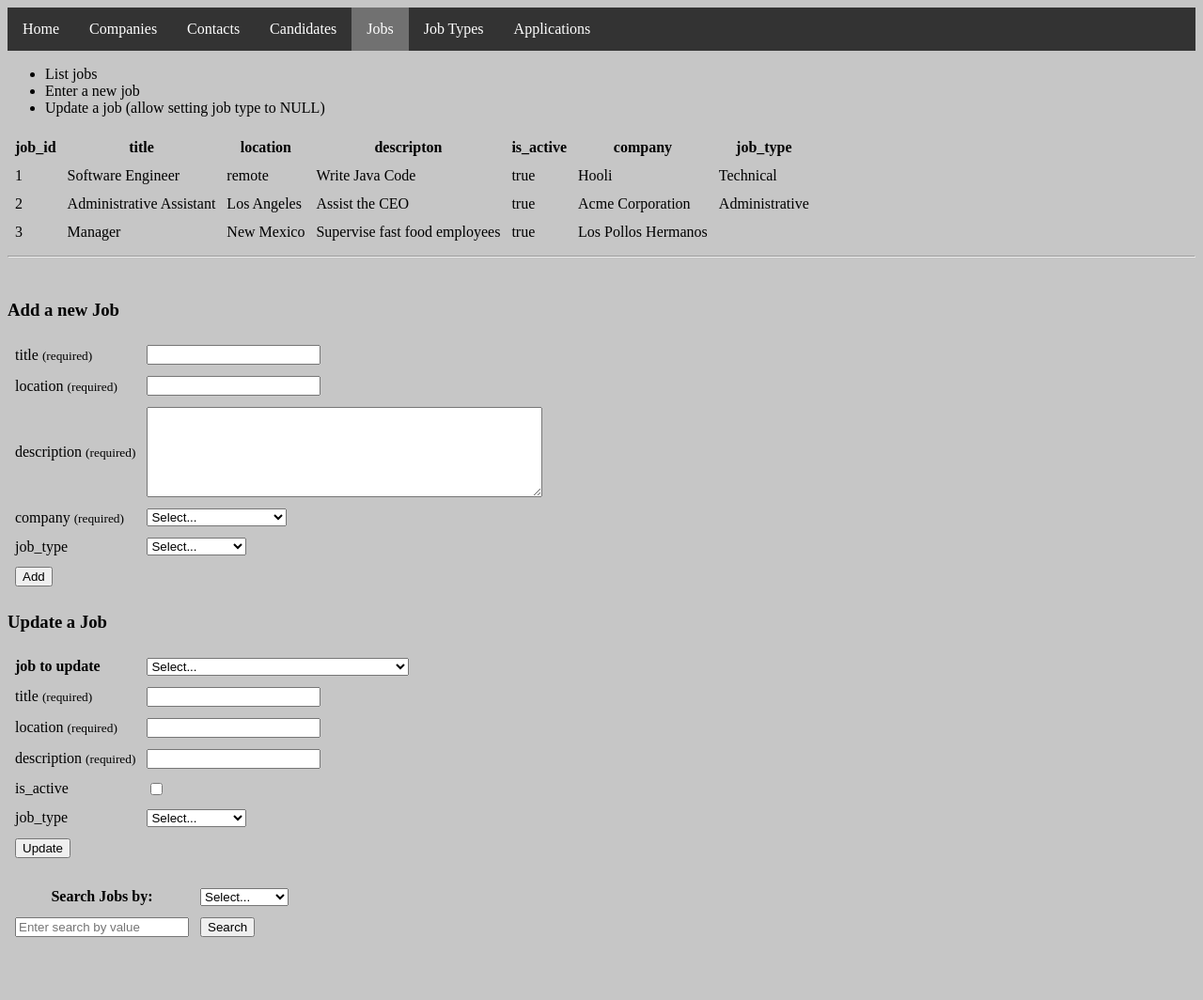
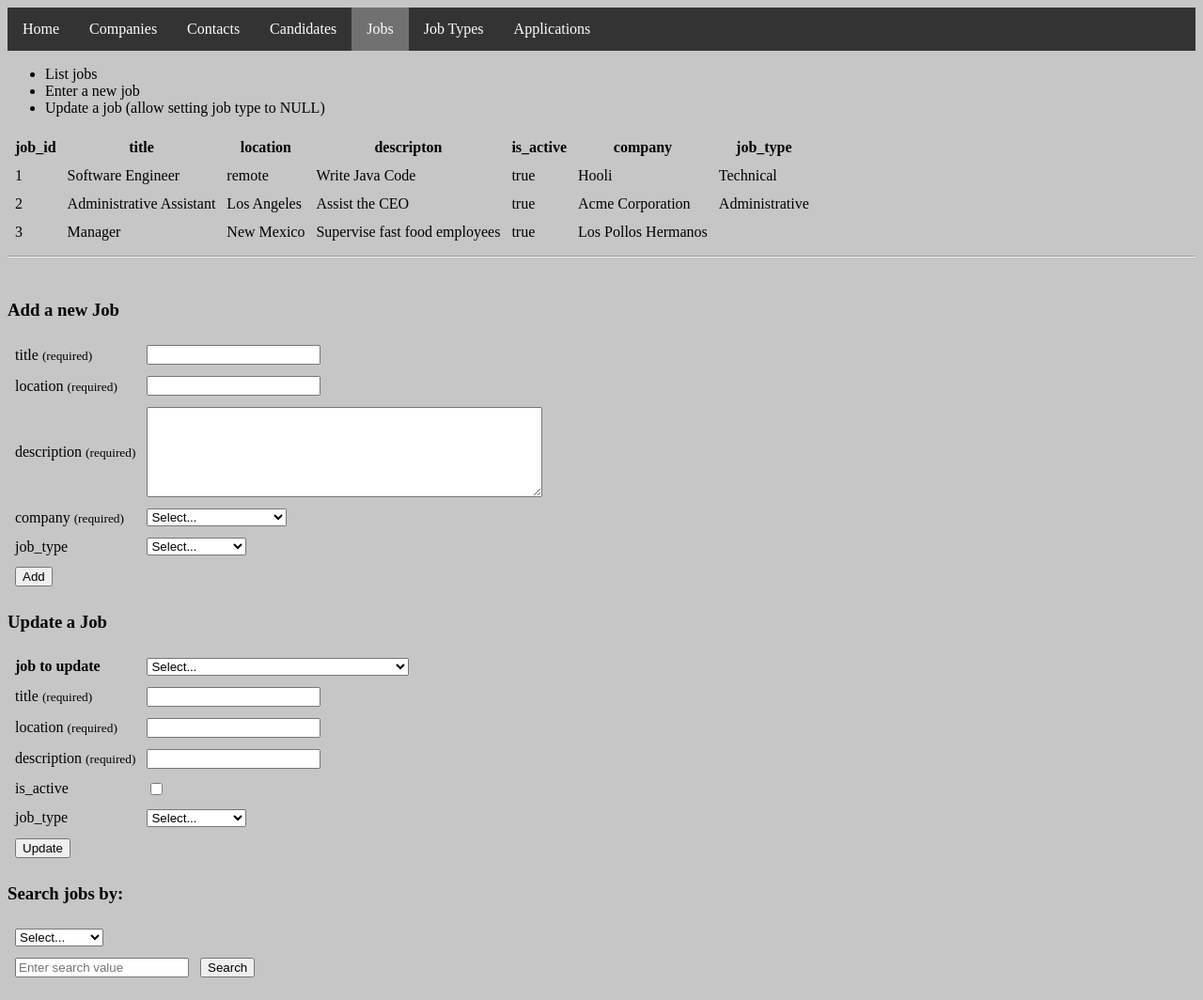
Before and after one commit to mike-osu/cs340-html, a plain HTML site: page jobs.html in a window 1280 px wide. Shown: the whole page at 94% size. Before the commit the page ends 1021 px from the top, so only its background shows below. Drawn offline with Linux system fonts and the light colour scheme.

Commit message:
Update jobs.html

```diff
--- a/jobs.html
+++ b/jobs.html
@@ -144,21 +144,21 @@
     </table>
   </form>
 
+  <h3>Search jobs by:</h3>
   <form>
     <table cellpadding="4" cellspacing="4">
       <tr>
-        <th>Search Jobs by:</th>
         <td>
           <select>
             <option value="">Select...</option>
-            <option value="company_id">company_id</option>
+            <option value="company">company_id</option>
             <option value="job_type">job_type</option>
             <option value="title">title</option>
             <option value="location">location</option>
           </select>
         </td>
       </tr>
-        <td><input text placeholder="Enter search by value"/></td>
+        <td><input text placeholder="Enter search value"/></td>
         <td colspan="2"><input type="submit" value="Search" /></td>
       </tr>
     </table>
```
